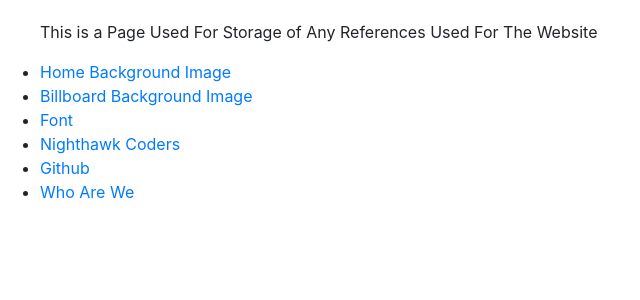
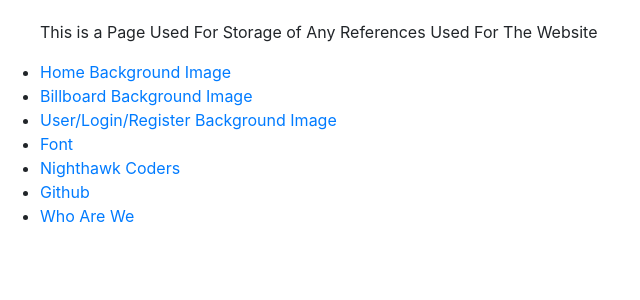
Before and after one commit to 4DISEASE/anteaters-repo, a Flask app: page /references in a window 1280 px wide. Shown: the part 56-356 px from the top of the page, without its empty margins (0-640 px from the left). Run offline with Flask 2, Linux system fonts and the light colour scheme; some libraries are stand-ins or nearby versions.

Commit message:
updated easter egg

```diff
--- a/bulkofproject/templates/references.html
+++ b/bulkofproject/templates/references.html
@@ -23,6 +23,9 @@
             <a href = "https://unsplash.com/photos/ptVBlniJi50">Billboard Background Image</a>
         </li>
         <li>
+            <a href ="https://wallpapertag.com/wallpaper/full/1/c/0/142071-best-concert-background-1920x1440-for-xiaomi.jpg">User/Login/Register Background Image</a>
+        </li>
+        <li>
             <a href = "https://fonts.google.com/specimen/Yanone+Kaffeesatz?preview.text=Anteaters%20Music&preview.text_type=custom">Font</a>
         </li>
         <li>
```
